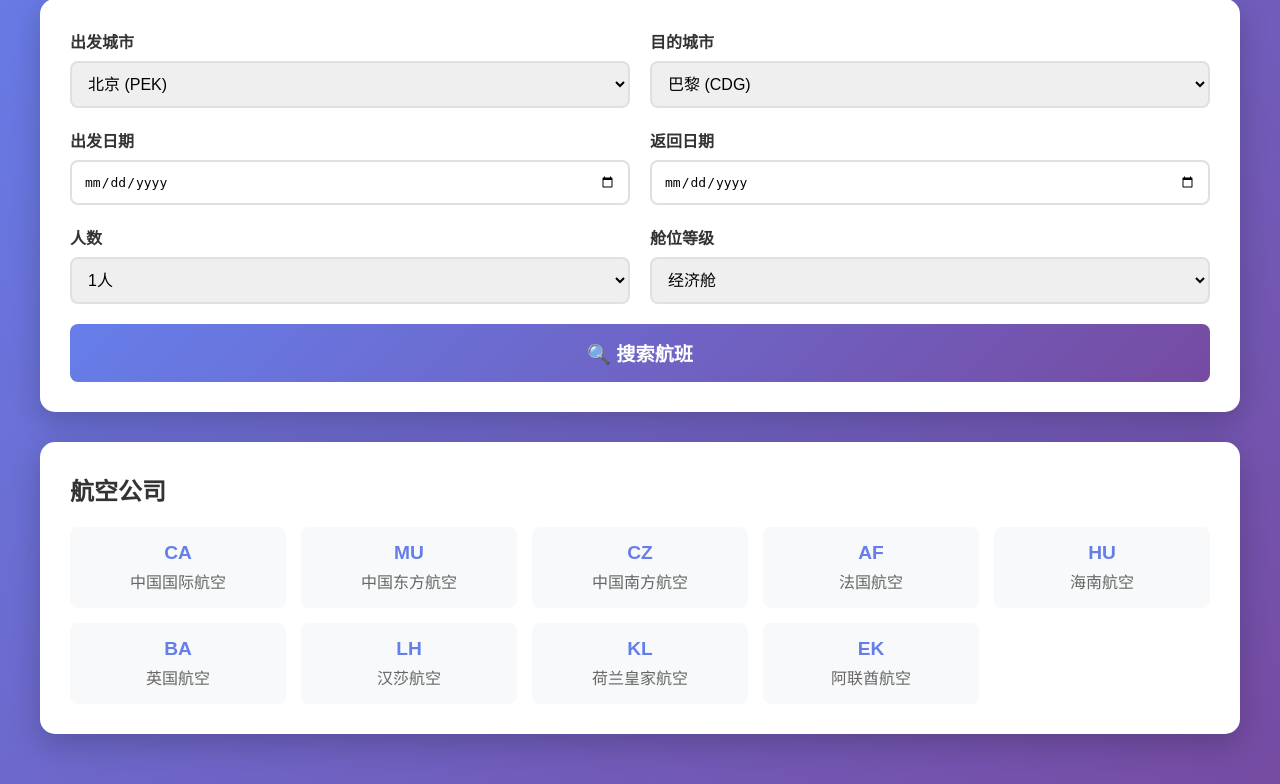
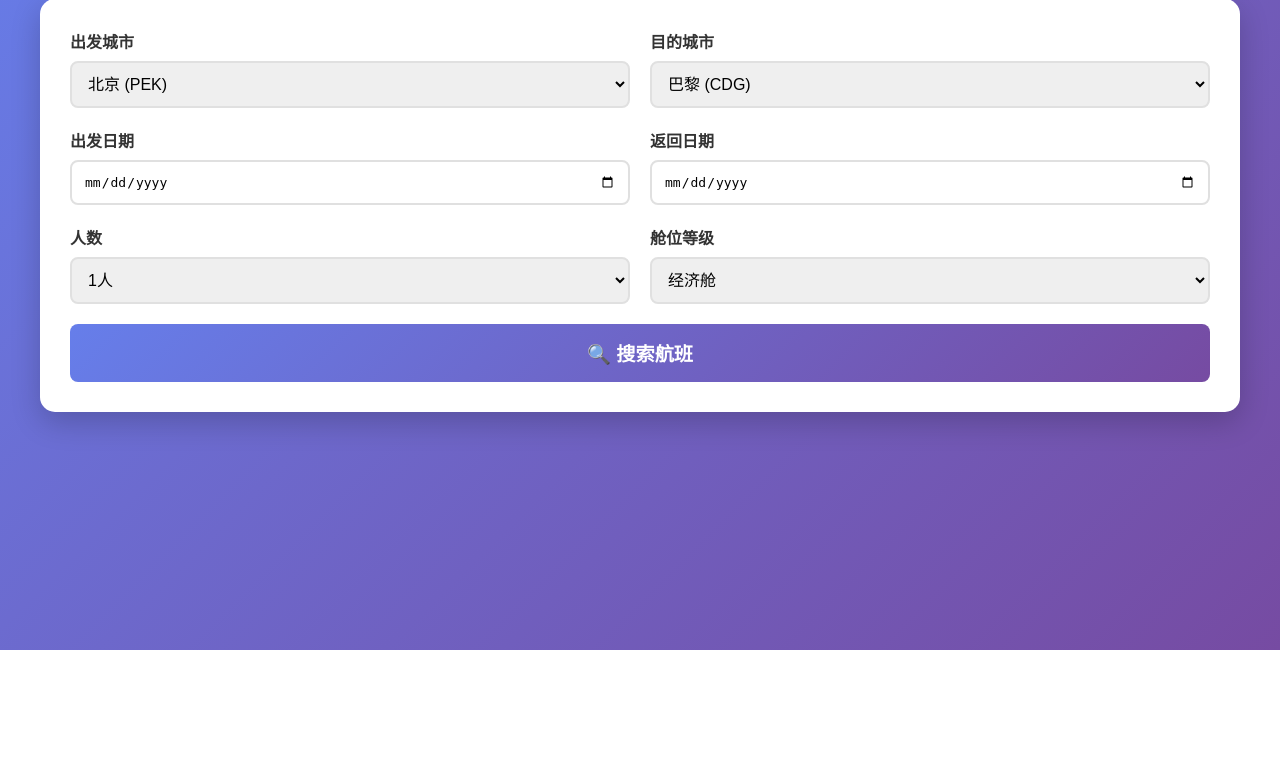
Before and after one commit to fli666-oss/my_test_repo, a Flask app: page / in a window 1280 px wide. Shown: the part 150-934 px from the top of the page. After the commit the page ends 800 px from the top, so only its background shows below. Run offline with Flask 3, Linux system fonts and the light colour scheme; data comes from the database, SQL or seed files in the repository.

Commit message:
Remove airline section, default return +14 days

```diff
--- a/flight_project/app/routes/main.py
+++ b/flight_project/app/routes/main.py
@@ -45,7 +45,7 @@ def search_flights():
     if return_date:
         return_date_obj = datetime.strptime(return_date, '%Y-%m-%d').date()
     else:
-        return_date_obj = (departure_date_obj + timedelta(days=7))
+        return_date_obj = (departure_date_obj + timedelta(days=14))
         return_date = return_date_obj.isoformat()
 
     search = SearchHistory(
--- a/flight_project/app/static/js/main.js
+++ b/flight_project/app/static/js/main.js
@@ -114,23 +114,4 @@ document.addEventListener('DOMContentLoaded', function() {
             console.error('Price chart error:', error);
         }
     }
-
-    loadAirlines();
-
-    async function loadAirlines() {
-        try {
-            const response = await fetch('/airlines');
-            const airlines = await response.json();
-
-            const grid = document.getElementById('airlinesGrid');
-            grid.innerHTML = airlines.map(a => `
-                <div class="airline-card">
-                    <div class="airline-code">${a.code}</div>
-                    <div class="airline-name">${a.name_cn || a.name}</div>
-                </div>
-            `).join('');
-        } catch (error) {
-            console.error('Load airlines error:', error);
-        }
-    }
 });
--- a/flight_project/app/templates/index.html
+++ b/flight_project/app/templates/index.html
@@ -78,11 +78,6 @@
                 <canvas id="priceChartCanvas"></canvas>
             </div>
         </section>
-
-        <section class="airlines-info">
-            <h2>航空公司</h2>
-            <div class="airlines-grid" id="airlinesGrid"></div>
-        </section>
     </div>
 
     <script src="https://cdn.jsdelivr.net/npm/chart.js"></script>
```
